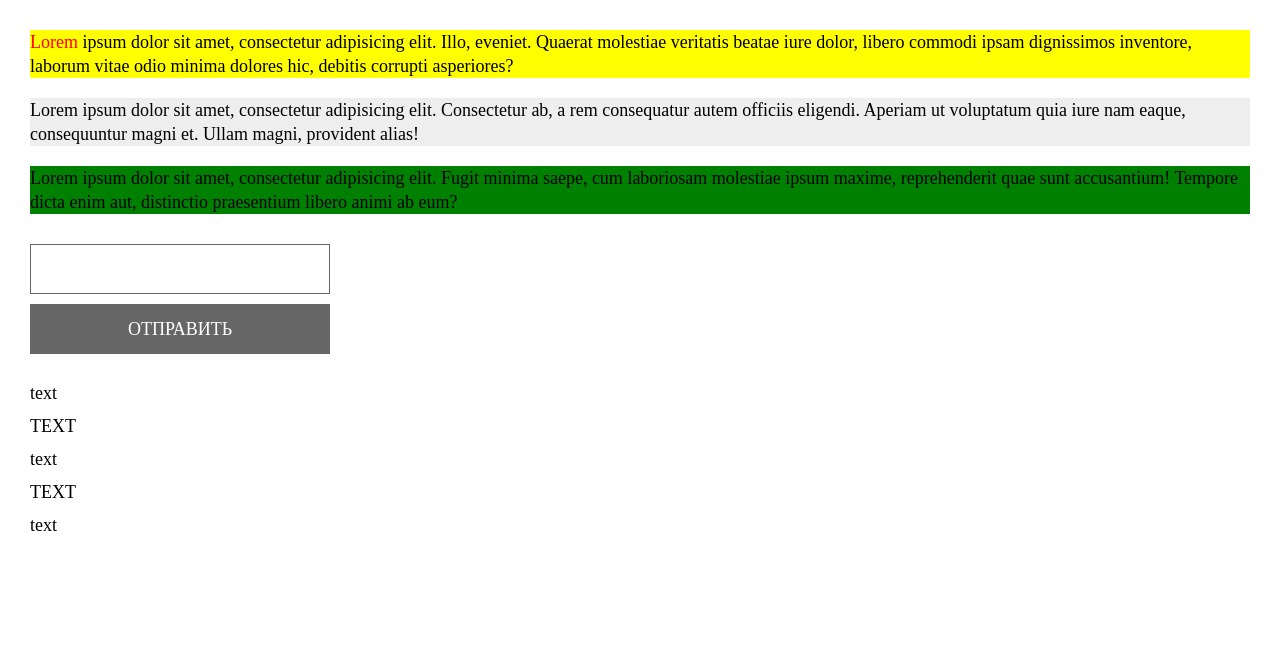
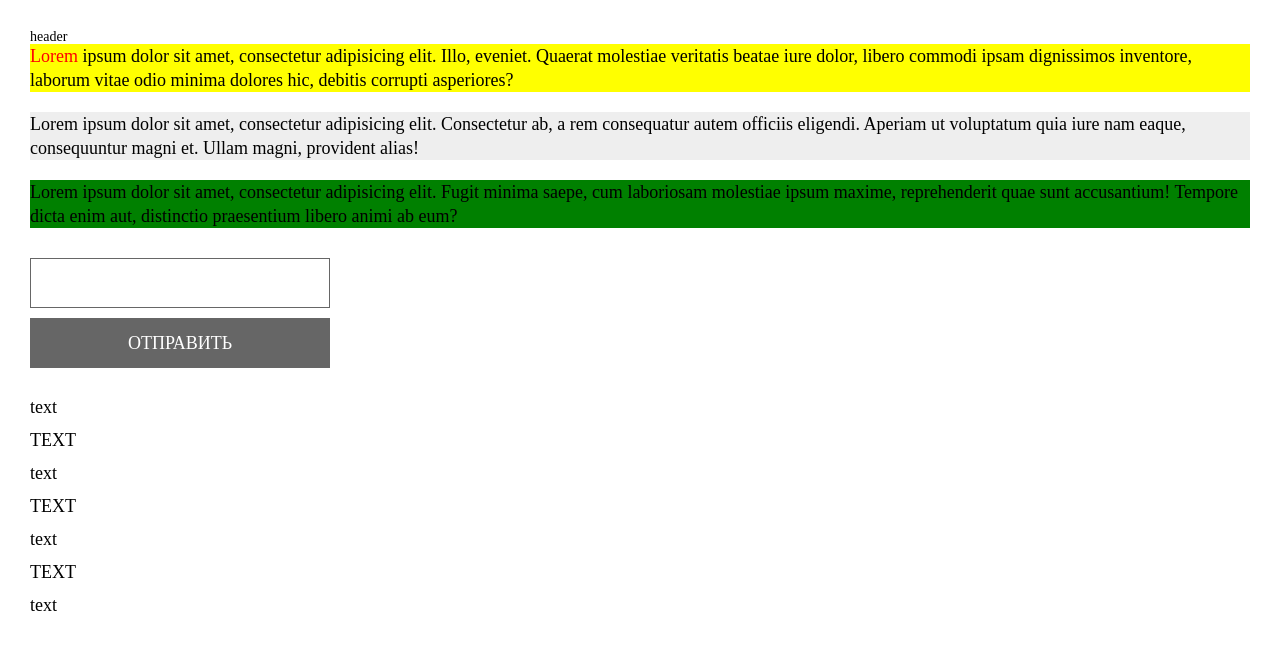
Before and after one commit to dashaqueen/ExampleSite, a plain HTML site: page css_6/index.html in a window 1280 px wide. Shown: the top 650 px of the page. Drawn offline with Linux system fonts and the light colour scheme.

Commit message:
second commit

```diff
--- a/css_6/index.html
+++ b/css_6/index.html
@@ -1,18 +1,19 @@
-<!-- Сообщаем браузеру как стоит обрабатывать эту страницу -->
+
 <!DOCTYPE html>
-<!-- Оболочка документа, указываем язык содержимого -->
+
 <html lang="ru">
-	<!-- Заголовок страницы, контейнер для других важных данных (не отображается) -->
+
 	<head>
-		<!-- Заголовок страницы в браузере -->
 		<title>CSS. Часть №6 (псевдоклассы)</title>
-		<!-- Подключаем CSS -->
+
 		<link rel="stylesheet" href="css/style.css" />
-		<!-- Кодировка страницы -->
+
 		<meta http-equiv="Content-type" content="text/html;charset=UTF-8" />
 	</head>
-	<!-- Отображаемое тело страницы -->
+
+
 	<body>
+		<header>header</header>
 		<div class="block">
 			<p>
 				<a href="http://google.com" class="link">Lorem</a> ipsum dolor sit amet, consectetur adipisicing elit. Illo, eveniet. Quaerat molestiae veritatis beatae iure dolor, libero commodi ipsam dignissimos inventore, laborum vitae odio minima dolores hic, debitis corrupti asperiores?
@@ -34,6 +35,9 @@
 			<li>text</li>
 			<li>text</li>
 			<li>text</li>
+			<li>text</li>
+			<li>text</li>
+
 		</ul>
 		<br />
 		<br />
@@ -59,31 +63,7 @@
 		<br />
 		<br />
 		<br />
-		<br />
-		<br />
-		<br />
-		<br />
-		<br />
-		<br />
-		<br />
-		<br />
-		<br />
-		<br />
-		<br />
-		<br />
-		<br />
-		<br />
-		<br />
-		<br />
-		<br />
-		<br />
-		<br />
-		<br />
-		<br />
-		<br />
-		<br />
-		<br />
-		<br />
-		<br />
+
+
 	</body>
 </html>
```
